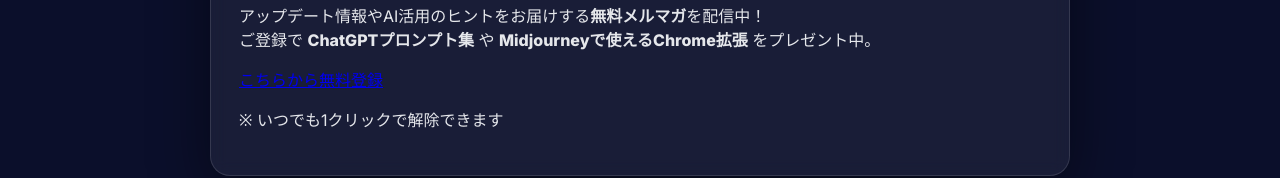
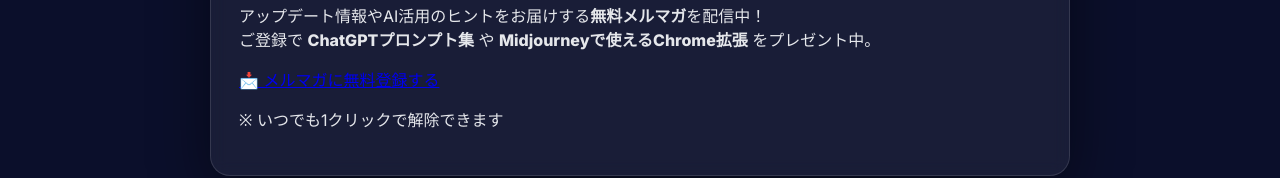
Before and after one commit to chi3jp/ups, a Next.js app: page / in a window 1280 px wide. Shown: the part 592-770 px from the top of the page. Built offline with nearby package versions, Linux system fonts and the light colour scheme.

Commit message:
Update page.tsx
リンクボタン設置

```diff
--- a/app/page.tsx
+++ b/app/page.tsx
@@ -255,14 +255,22 @@ export default function Page() {
     アップデート情報やAI活用のヒントをお届けする<strong>無料メルマガ</strong>を配信中！<br />
     ご登録で <strong>ChatGPTプロンプト集</strong> や <strong>Midjourneyで使えるChrome拡張</strong> をプレゼント中。
   </p>
-  <a
-    className="nl-btn"
-    href="https://example.com/newsletter"
-    target="_blank"
-    rel="noopener noreferrer"
-  >
-    こちらから無料登録
-  </a>
+ <a
+  className="newsletter-btn"
+  href="https://example.com/newsletter"  // ← 登録ページのURLに差し替え
+  target="_blank"
+  rel="noopener noreferrer"
+  onClick={() => {
+    if (typeof window !== "undefined" && typeof (window as any).gtag === "function") {
+      (window as any).gtag("event", "newsletter_click", {
+        event_category: "engagement",
+        event_label: "footer_cta",
+      });
+    }
+  }}
+>
+  📩 メルマガに無料登録する
+</a>
   <p className="newsletter-note">※ いつでも1クリックで解除できます</p>
 </div>
 
```
